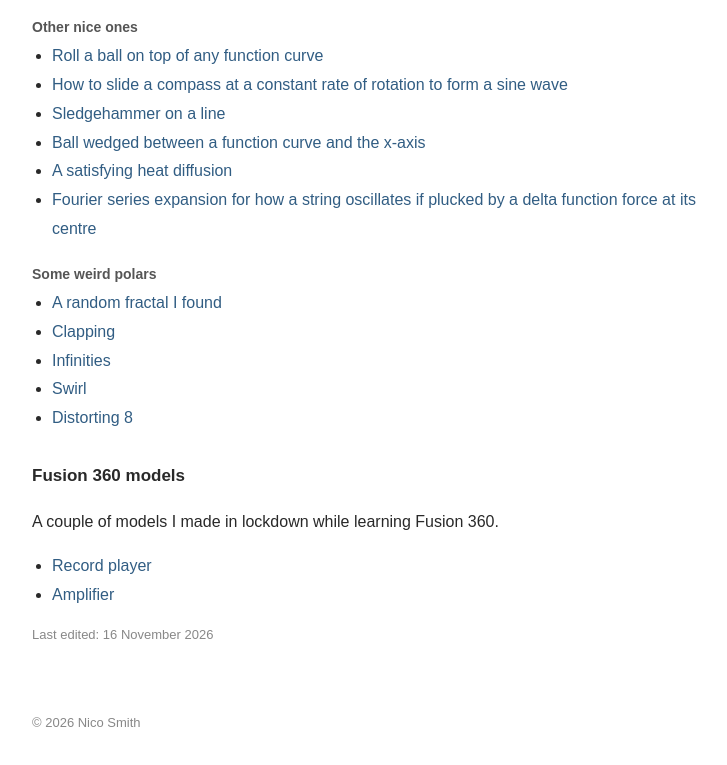
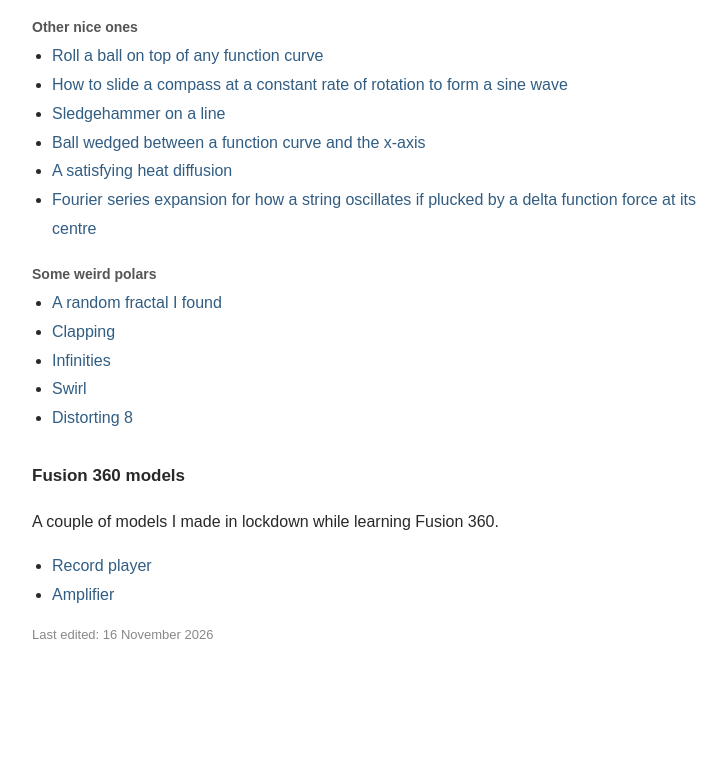
Before and after one commit to nicohsmith/nicohsmith.github.io, a plain HTML site: page cool-things.html in a window 1280 px wide. Shown: the part 531-1296 px from the top of the page, without its empty margins (268-995 px from the left). After the commit the page ends 1249 px from the top, so only its background shows below. Drawn offline with Linux system fonts and the light colour scheme.

Commit message:
Delete footer section from cool-things.html
Removed footer with copyright information.

```diff
--- a/cool-things.html
+++ b/cool-things.html
@@ -160,8 +160,5 @@ h4 {
   </ul>
 
   <p class="last-edited">Last edited: 16 November 2026</p>
-  <footer>
-    © 2026 Nico Smith
-  </footer>
 </body>
 </html>
```
